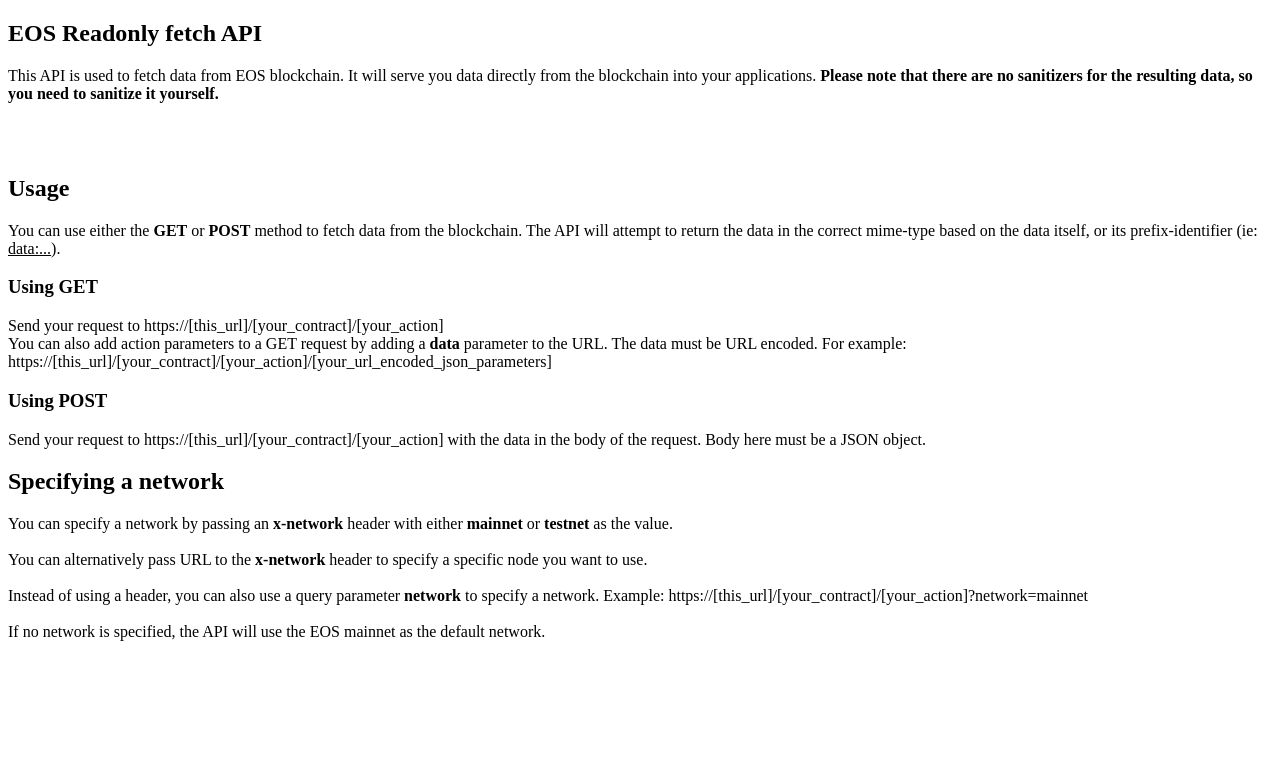
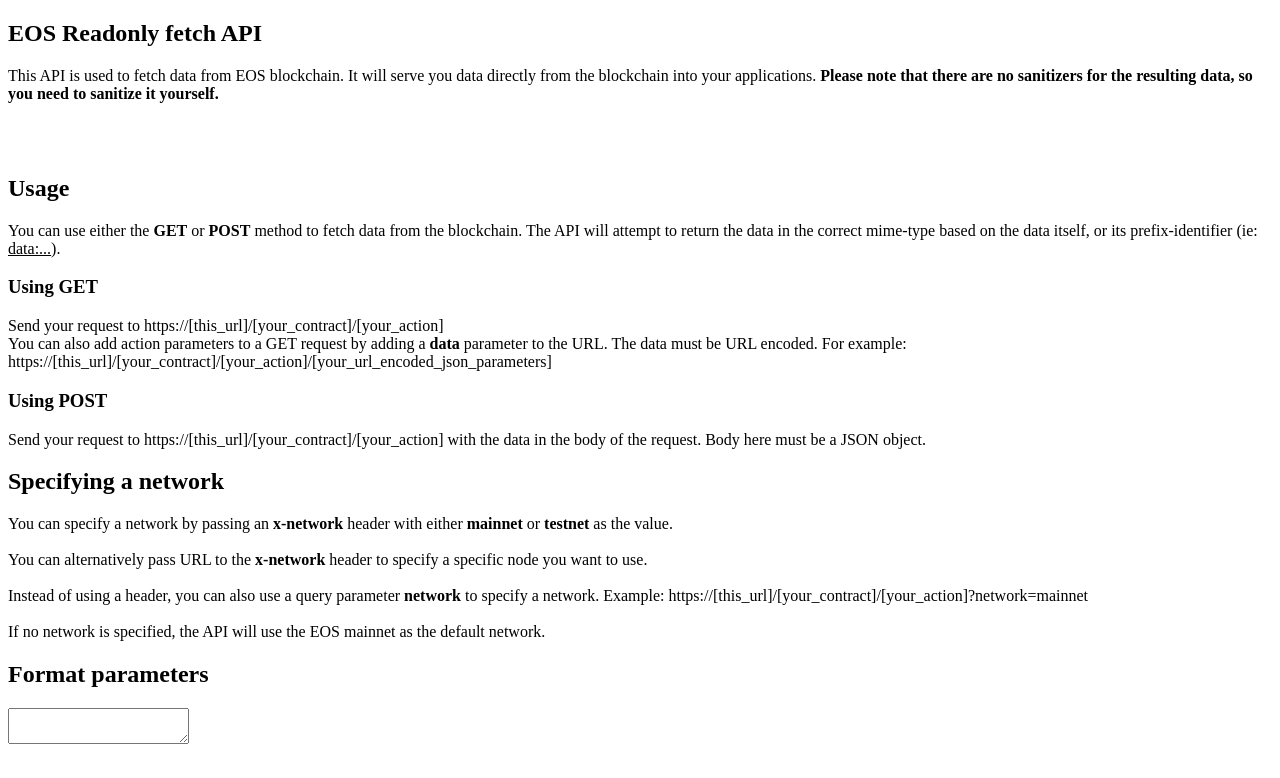
Before and after one commit to nsjames/readonly-passthrough, a SvelteKit app: page / in a window 1280 px wide. Shown: the top 778 px of the page. Built offline with nearby package versions, Linux system fonts and the light colour scheme.

Commit message:
fixes for json

```diff
--- a/src/lib/utils.ts
+++ b/src/lib/utils.ts
@@ -17,6 +17,9 @@
     const type: any = get_type(abi, action);
     const decoded = Serializer.decode({data: return_value_hex_data, type, abi});
     if ( decoded.toJSON ) return decoded.toJSON();
+    try {
+        return JSON.parse(decoded);
+    } catch (e) {}
     if ( typeof decoded === "string" ) return decoded;
     if ( typeof decoded === "number" ) return decoded;
     if ( Array.isArray(decoded) ) return decoded;
--- a/src/routes/+page.svelte
+++ b/src/routes/+page.svelte
@@ -48,3 +48,11 @@
         If no network is specified, the API will use the EOS mainnet as the default network.
     </p>
 </section>
+
+<section>
+    <h2>Format parameters</h2>
+
+    <textarea>
+
+    </textarea>
+</section>
--- a/src/routes/[...catchall]/+server.ts
+++ b/src/routes/[...catchall]/+server.ts
@@ -23,8 +23,9 @@
         if(network.startsWith('http')) {
             _network = network;
         } else {
+            // @ts-ignore
             _network = NETWORKS[network];
-            if(!_network) return null;
+            if(!_network) return "Invalid network";
         }
     }
 
@@ -62,7 +63,7 @@
     }
 
     // application/json
-    if ((content.startsWith('{') && content.endsWith('}')) || (content.startsWith('[') && content.endsWith(']'))) {
+    if ((content.startsWith('"{') && content.endsWith('}"')) || (content.startsWith('"[') && content.endsWith(']"'))) {
         return 'application/json';
     }
 
```
Also changed, not shown: 1 other file (tests, documents, lock files or other folders).
